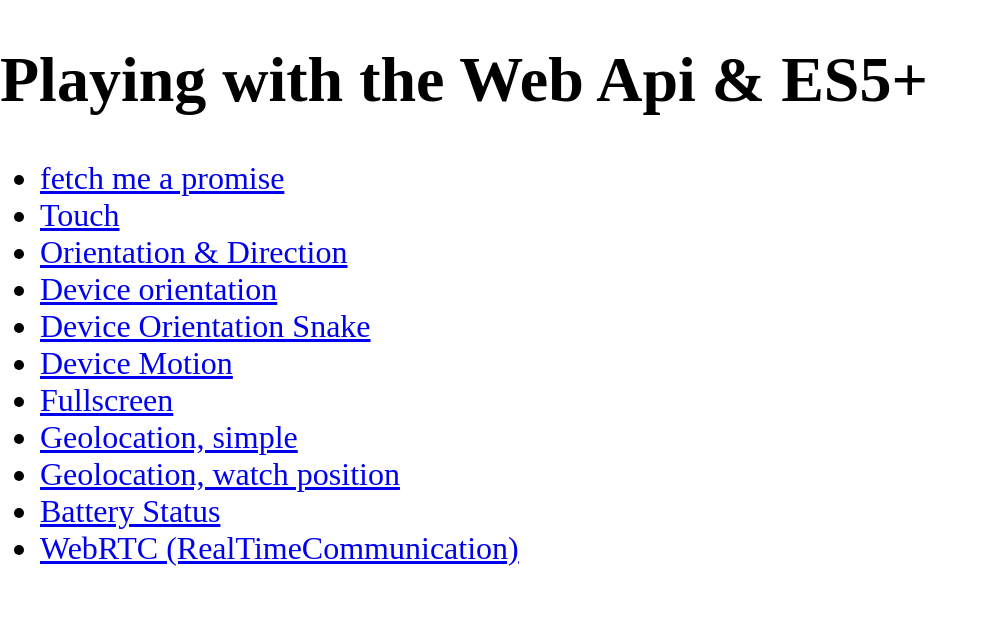
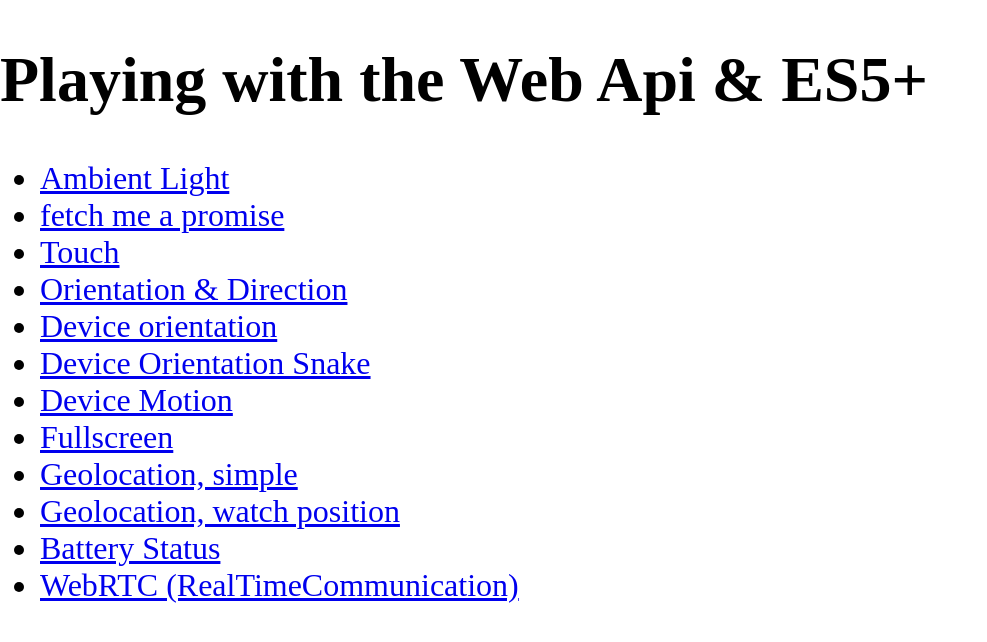
Before and after one commit to jonasholbech/webapi, a plain HTML site: page index.html in a window 1280 px wide. Shown: the whole page, without its empty margins (0-987 px from the left). Drawn offline with nearby package versions, Linux system fonts and the light colour scheme; files that its build step writes are made by us from their sources.

```diff
--- a/index.html
+++ b/index.html
@@ -8,6 +8,7 @@
 <body>
     <h1>Playing with the Web Api &amp; ES5+</h1>
     <ul>
+        <li><a href="ambientlight.html">Ambient Light</a></li>
         <li><a href="fetch.html">fetch me a promise</a></li>
         <li><a href="touch.html">Touch</a></li>
         <li><a href="orientation.html">Orientation &amp; Direction</a></li>
```
